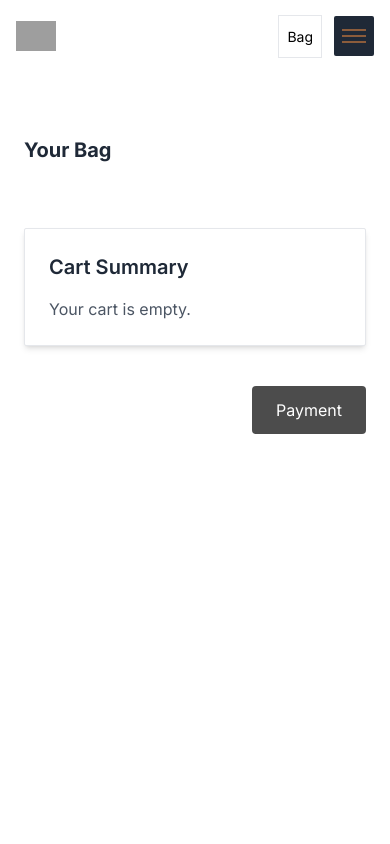
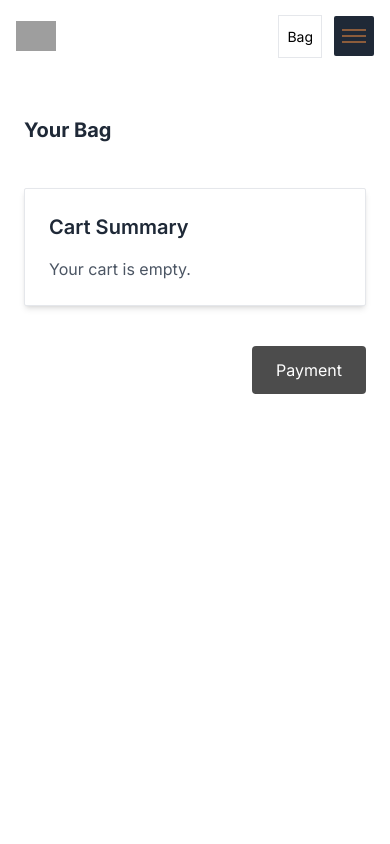
Before and after one commit to raqueldebiase/BS, a Next.js app: page /cart in a window 390 px wide. Shown: the top 844 px of the page. Built offline with nearby package versions, Linux system fonts and the light colour scheme; grey boxes are pictures that could not be loaded.

Commit message:
add mobile cart summary

```diff
--- a/src/app/cart/page.tsx
+++ b/src/app/cart/page.tsx
@@ -11,7 +11,7 @@
 
   return (
     <div className="container mx-auto p-6 min-h-screen">
-      <h1 className="text-xl md:text-2xl font-bold text-gray-800 my-10">Your Bag</h1>
+      <h1 className="text-xl md:text-2xl font-bold text-gray-800 my-5 md:my-10">Your Bag</h1>
 
       {/* Table Container */}
       <div className="bg-white md:shadow-md rounded-lg overflow-hidden">
--- a/src/app/components/organisms/CartSummary.tsx
+++ b/src/app/components/organisms/CartSummary.tsx
@@ -15,13 +15,13 @@
         <>
           <ul className="space-y-2 mb-4">
             {cart.map(item => (
-              <li key={item.id} className="flex justify-between items-center py-2 px-4 border-b border-gray-200">
+              <li key={item.id} className="flex justify-between items-center py-2 border-b border-gray-200">
                 <span className="text-gray-700 font-medium">{item.title}</span>
                 <span className="text-gray-600">${item.price.toFixed(2)}</span>
               </li>
             ))}
           </ul>
-          <div className="flex justify-between font-semibold text-gray-800">
+          <div className="flex justify-between font-semibold text-gray-800 py-10">
             <span>Total:</span>
             <span>${total.toFixed(2)}</span>
           </div>
```
